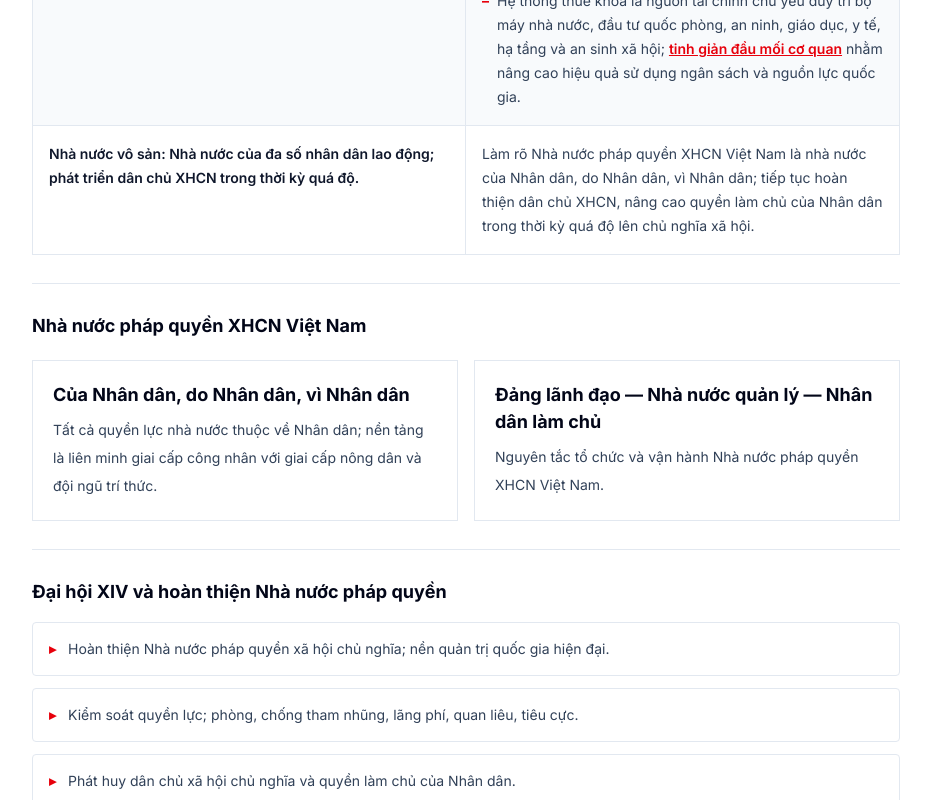
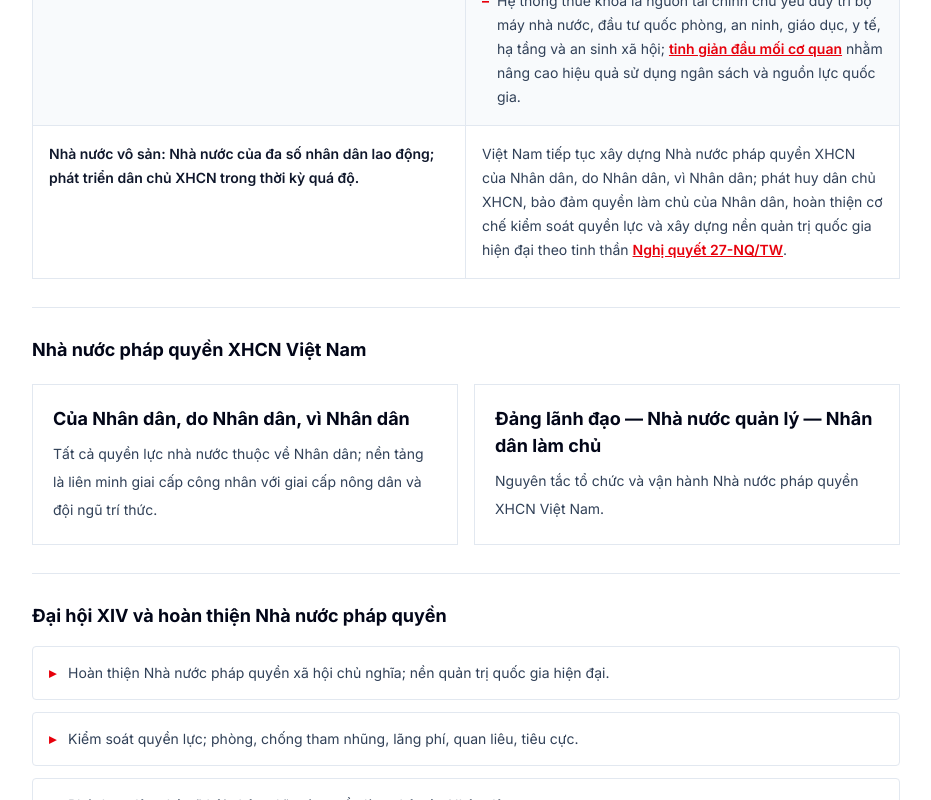
Before and after one commit to phanhoangs26/MLN122, a React (Vite) app: page /vietnam in a window 1280 px wide. Shown: the part 2520-3320 px from the top of the page, without its empty margins (300-1231 px from the left). Built offline with nearby package versions, Linux system fonts and the light colour scheme.

Commit message:
content: update vo-san row with NQ27 link and add to references

```diff
--- a/src/app/data/vietnamContent.ts
+++ b/src/app/data/vietnamContent.ts
@@ -81,7 +81,11 @@ export const theoryBridge = {
     },
     {
       theory: 'Nhà nước vô sản: Nhà nước của đa số nhân dân lao động; phát triển dân chủ XHCN trong thời kỳ quá độ.',
-      apply: 'Làm rõ Nhà nước pháp quyền XHCN Việt Nam là nhà nước của Nhân dân, do Nhân dân, vì Nhân dân; tiếp tục hoàn thiện dân chủ XHCN, nâng cao quyền làm chủ của Nhân dân trong thời kỳ quá độ lên chủ nghĩa xã hội.',
+      parts: [
+        { text: 'Việt Nam tiếp tục xây dựng Nhà nước pháp quyền XHCN của Nhân dân, do Nhân dân, vì Nhân dân; phát huy dân chủ XHCN, bảo đảm quyền làm chủ của Nhân dân, hoàn thiện cơ chế kiểm soát quyền lực và xây dựng nền quản trị quốc gia hiện đại theo tinh thần ' },
+        { text: 'Nghị quyết 27-NQ/TW', href: 'https://xaydungchinhsach.chinhphu.vn/toan-van-nghi-quyet-27-nq-tw-tiep-tuc-xay-dung-va-hoan-thien-nha-nuoc-phap-quyen-119221126114455251.htm' },
+        { text: '.' },
+      ],
     },
   ],
 };
@@ -184,6 +188,7 @@ export const references = {
     { label: 'Giáo trình Triết học Mác – Lênin 2021 (PDF)', href: 'https://www.thuviendientutriethocc500.edu.vn/wp-content/uploads/2025/09/1.Gtrinh-Triet-hoc-Mac-Lenin-ko-chuyen-2021.pdf' },
     { label: 'Chức năng của nhà nước xã hội chủ nghĩa là gì? Bản chất của nhà nước xã hội chủ nghĩa — Thư viện Pháp luật', href: 'https://thuvienphapluat.vn/phap-luat/ho-tro-phap-luat/chuc-nang-cua-nha-nuoc-xa-hoi-chu-nghia-la-gi-ban-chat-cua-nha-nuoc-xa-hoi-chu-nghia-nhu-the-nao-178536-128731.html' },
     { label: 'Hiến pháp nước CHXHCN Việt Nam năm 2013', href: 'https://thuvienphapluat.vn/van-ban/Bo-may-hanh-chinh/Hien-phap-nam-2013-215627.aspx' },
+    { label: 'Toàn văn Nghị quyết 27-NQ/TW về tiếp tục xây dựng và hoàn thiện Nhà nước pháp quyền XHCN — Chính phủ', href: 'https://xaydungchinhsach.chinhphu.vn/toan-van-nghi-quyet-27-nq-tw-tiep-tuc-xay-dung-va-hoan-thien-nha-nuoc-phap-quyen-119221126114455251.htm' },
     { label: 'Văn kiện Đại hội đại biểu toàn quốc lần thứ XIII của Đảng', href: 'https://baochinhphu.vn/toan-van-nghi-quyet-dai-hoi-dai-bieu-toan-quoc-lan-thu-xiii-cua-dang-102288263.htm' },
   ] as SourceRef[],
   congress: [
```
